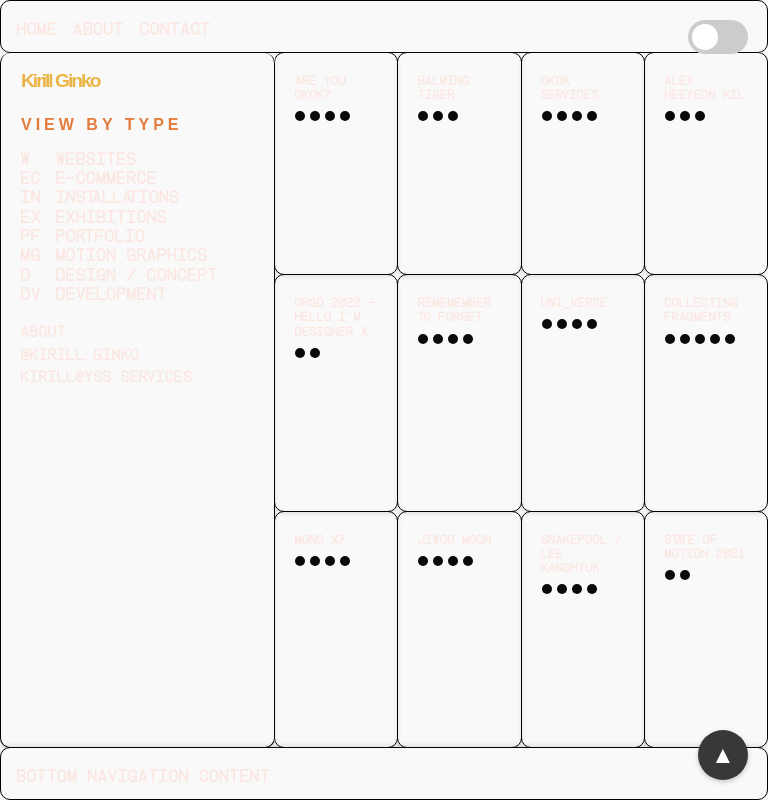
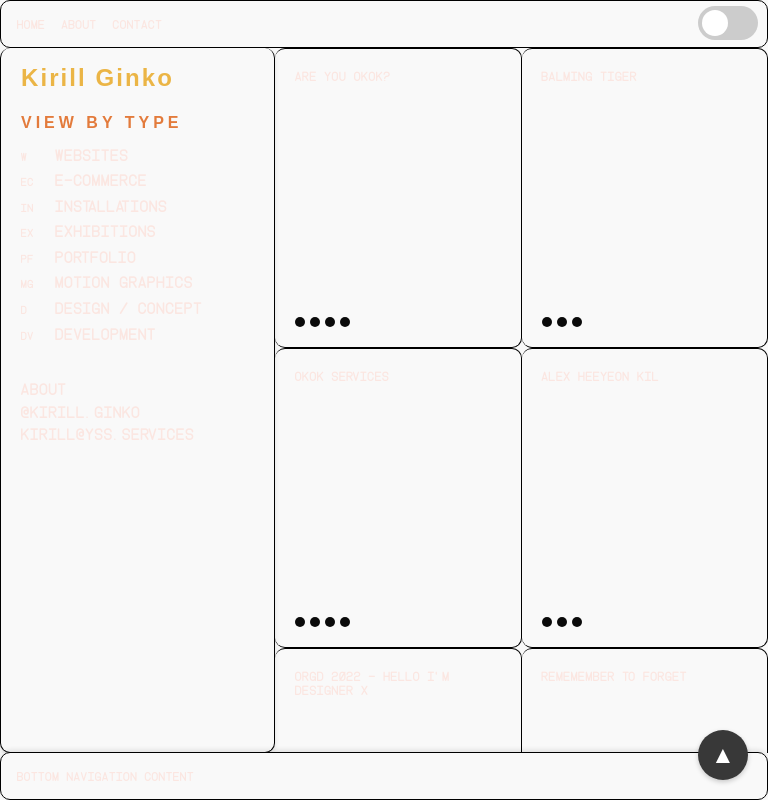
Before and after one commit to kirillginko/folio24, a Next.js app: page / in a window 768 px wide. Built offline with nearby package versions, Linux system fonts and the light colour scheme; a web font is replaced by a local one.

Commit message:
updated tablet view to scroll

```diff
--- a/src/app/components/fluid/Fluid.jsx
+++ b/src/app/components/fluid/Fluid.jsx
@@ -162,7 +162,7 @@ const FluidBackground = forwardRef((props, ref) => {
           saturation: {
             name: "uSaturation",
             type: "1f",
-            value: 1,
+            value: 5,
           },
           bgColor: {
             name: "uBgColor",
--- a/src/app/components/grid/GridLayout.jsx
+++ b/src/app/components/grid/GridLayout.jsx
@@ -13,14 +13,11 @@ const GridLayout = ({ children }) => {
         <LeftColumn />
         <div className={styles.gridContainer}>
           {React.Children.map(children, (child) => (
-            <div className={styles.gridItemWrapper}>
-              <div className={styles.gridItemBorder}></div>
-              <div className={styles.gridItemContent}>{child}</div>
-            </div>
+            <div className={styles.gridItemWrapper}>{child}</div>
           ))}
         </div>
       </div>
-      <BottomNav /> {/* Add the BottomNav component here */}
+      <BottomNav />
     </div>
   );
 };
--- a/src/app/globals.css
+++ b/src/app/globals.css
@@ -50,7 +50,7 @@
 body {
   color: var(--foreground);
   background: var(--background);
-  overflow-x: hidden;
+  /* overflow-x: hidden; */
   min-height: 100vh; /* Ensure the body is at least as tall as the viewport */
 }
 
--- a/src/app/page.module.css
+++ b/src/app/page.module.css
@@ -12,7 +12,7 @@
   background-color: var(--background);
   color: var(--foreground);
   position: relative;
-  overflow: hidden;
+  /* overflow: hidden; */
 
   display: flex;
   flex-direction: column;
--- a/src/app/styles/gridlayout.module.css
+++ b/src/app/styles/gridlayout.module.css
@@ -1,18 +1,20 @@
 .mainContainer {
   display: flex;
   flex-direction: column;
-  min-height: 100vh;
+  height: 100vh;
   width: 100%;
-  overflow-x: hidden;
+  overflow: hidden;
+  position: fixed;
+  top: 0;
+  left: 0;
 }
 
 .topNav {
   width: 100%;
   padding: 1rem;
-
   color: white;
   border: 1px solid var(--border-color);
-  border-bottom: none; /* Remove bottom border to avoid double border */
+  border-bottom: none;
   border-radius: 10px 10px 0 0;
   box-sizing: border-box;
   box-shadow: 0 2px 5px rgba(0, 0, 0, 0.1);
@@ -23,10 +25,11 @@
   padding: 1rem;
   color: white;
   border: 1px solid var(--border-color);
-  border-radius: 10px 10px 10px 10px; /* Rounded corners at the bottom */
+  border-radius: 10px 10px 10px 10px;
   box-sizing: border-box;
-  box-shadow: 0 -2px 5px rgba(0, 0, 0, 0.1); /* Inverted shadow for bottom */
-  margin-top: -1px; /* Overlap the border by 1px to make it flush */
+  box-shadow: 0 -2px 5px rgba(0, 0, 0, 0.1);
+  margin-top: -1px;
+  font-size: 0.7rem;
 }
 
 .contentContainer {
@@ -60,13 +63,20 @@
 }
 
 .leftColumn h1 {
-  font-size: 1.2em;
+  font-size: 1.5rem;
   margin-bottom: 30px;
+  letter-spacing: 0.13rem;
 }
 
 .viewByType h2 {
   font-size: 1em;
   margin-bottom: 15px;
+  font-size: 1rem;
+}
+
+.viewByType p {
+  font-size: 1em;
+  padding-bottom: 0.5em;
 }
 
 .viewByType ul {
@@ -76,22 +86,22 @@
 
 .viewByType li {
   margin-bottom: 10px;
-  font-size: 0.9em;
 }
 
 .type {
   display: inline-block;
   width: 20px;
   margin-right: 5px;
+  font-size: 0.7rem;
 }
 
 .about {
-  margin-top: 20px;
-  font-size: 0.9em;
+  margin-top: 30px;
 }
 
 .about p {
   margin-bottom: 5px;
+  font-size: 1rem;
 }
 
 .gridContainer {
@@ -127,6 +137,7 @@
   box-sizing: border-box;
   gap: 10px;
 }
+
 .gridItem p {
   font-size: 0.8em;
 }
@@ -147,14 +158,65 @@
   background-color: var(--highlight-color);
 }
 
+@media (max-width: 1080px) and (min-width: 601px) {
+  .gridContainer {
+    grid-template-columns: repeat(2, 1fr);
+    overflow-y: auto;
+    gap: 0;
+    padding: 0;
+    display: grid;
+  }
+
+  .gridItemWrapper {
+    border-left: none;
+    border-radius: 10px;
+    min-height: 300px;
+    margin: 0;
+    box-sizing: border-box;
+  }
+  .gridItem {
+  }
+
+  /* Remove the box shadow to prevent visual overlap */
+  .gridItemWrapper {
+    box-shadow: none;
+  }
+
+  /* Add box shadow only on hover */
+  .gridItemWrapper:hover {
+    position: relative; /* Ensures shadow appears above siblings */
+    box-shadow: 0 5px 15px rgba(0, 0, 0, 0.1);
+    z-index: 1;
+  }
+}
+
 @media (max-width: 600px) {
+  .mainContainer {
+    position: relative;
+    height: auto;
+    min-height: 100vh;
+  }
+
   .contentContainer {
     flex-direction: column;
   }
 
   .leftColumn {
     width: 100%;
-    border-radius: 10px;
+  }
+
+  .gridContainer {
+    grid-template-columns: 1fr;
+    padding-right: 0;
+  }
+
+  .gridItemWrapper {
+    width: 100%;
+  }
+
+  .leftColumn {
+    width: 100%;
+    /* border-radius: 10px; */
     margin-bottom: 0;
     border-bottom: none;
   }
@@ -176,7 +238,7 @@
   }
 
   .gridItem {
-    min-height: 200px;
+    min-height: 250px;
     width: 100%;
   }
 }
--- a/src/app/styles/theme.module.css
+++ b/src/app/styles/theme.module.css
@@ -1,7 +1,7 @@
 .themeToggleContainer {
   position: fixed;
-  top: 20px;
-  right: 20px;
+  top: 6px;
+  right: 10px;
   z-index: 1000;
 }
 
--- a/src/app/styles/topnav.module.css
+++ b/src/app/styles/topnav.module.css
@@ -6,6 +6,7 @@
   box-sizing: border-box;
   max-width: 100vw;
   overflow-x: hidden;
+  font-size: 0.7rem;
 }
 
 .topNav ul {
```
